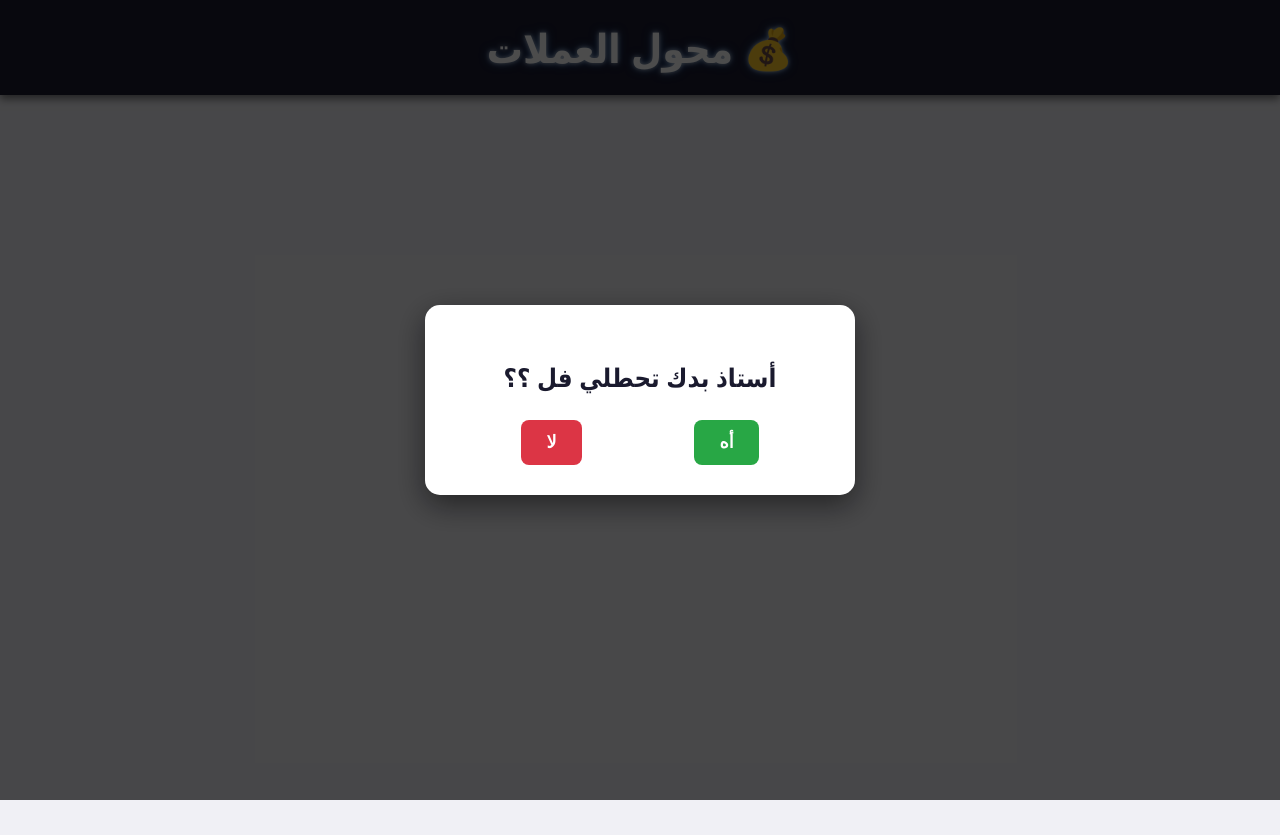
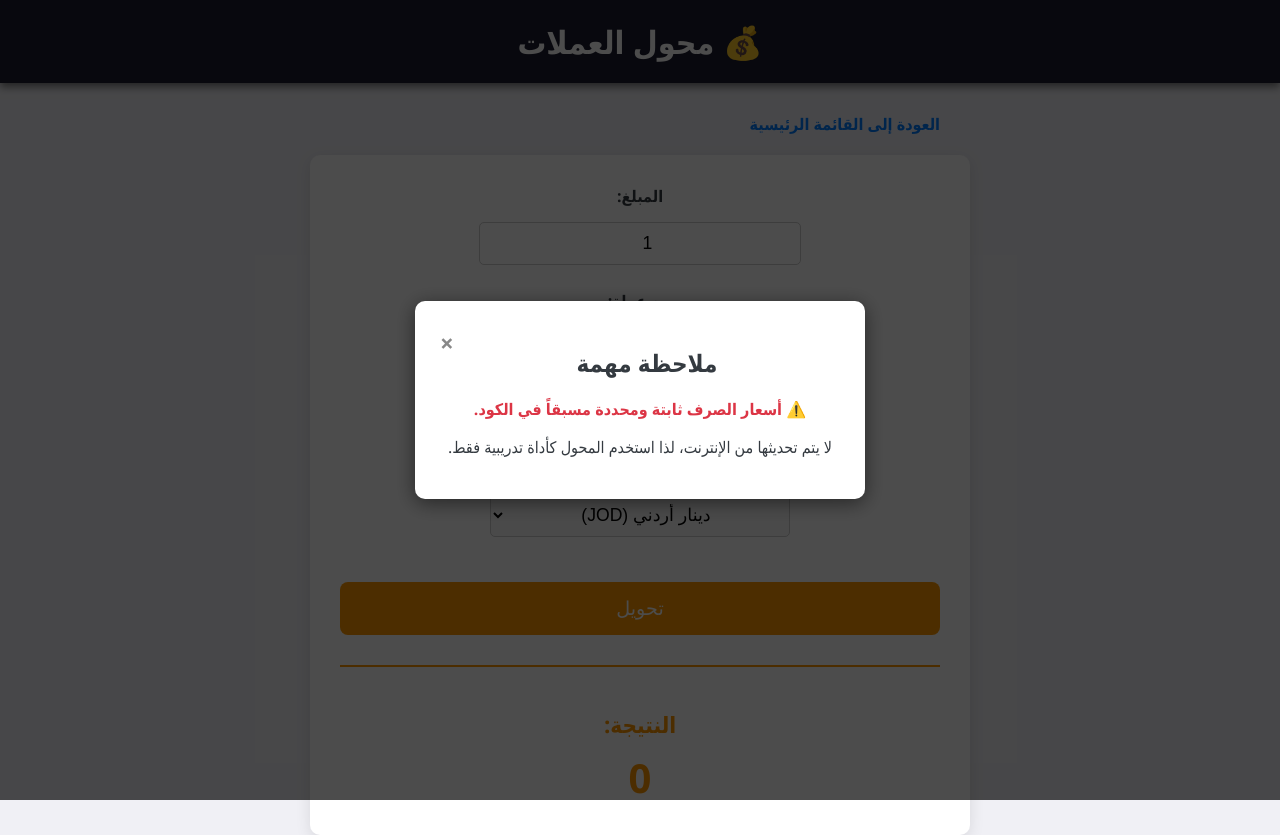
Before and after one commit to LJ1333/Lj, a plain HTML site: page currency_converter.html in a window 1280 px wide. Before the commit the page ends 800 px from the top, so only its background shows below. Drawn offline with Linux system fonts and the light colour scheme.

Commit message:
Update currency_converter.html

```diff
--- a/currency_converter.html
+++ b/currency_converter.html
@@ -6,13 +6,13 @@
     <title>محول العملات - ليث</title>
     <style>
         /* ------------------------------------- */
-        /* 1. التنسيقات العامة المدمجة (يفترض أنها من styles.css) */
+        /* التنسيقات العامة */
         /* ------------------------------------- */
 
         /* المتغيرات (Variables) - افتراضية */
         :root {
             --primary-color: #007bff;        /* أزرق ساطع */
-            --secondary-color: #28a745;      /* أخضر */
+            --secondary-color: #ff9800;      /* برتقالي/ذهبي للمحول */
             --background-light: #f0f0f5;     /* خلفية فاتحة جداً */
             --text-dark: #343a40;            /* نص داكن */
             --header-bg-color: #1a1a2e;       /* لون خلفية الشريط العلوي (داكن عميق) */
@@ -28,7 +28,7 @@
             align-items: center;
             min-height: 100vh;
             flex-direction: column;
-            width: 100%;
+            color: var(--text-dark);
         }
 
         .main-header {
@@ -43,69 +43,125 @@
 
         .main-header h1 {
             margin: 0;
-            font-size: 2.5rem;
-            text-shadow: 0 0 5px rgba(255, 255, 255, 0.8),
-                         0 0 10px rgba(0, 123, 255, 0.5);
-            color: #fff;
+            font-size: 2rem;
         }
 
         .back-link {
             margin-bottom: 20px;
             text-decoration: none;
             color: var(--primary-color);
-            font-size: 1.1rem;
+            font-size: 1rem;
             font-weight: bold;
             transition: color 0.3s;
-            display: block; /* لضمان أخذ سطر جديد داخل الحاوية */
+            display: block;
             text-align: right;
+            width: 90%;
+            max-width: 600px;
         }
         .back-link:hover {
-            color: #0056b3; /* لون أغمق للهوفر */
+            color: #0056b3;
         }
 
-
-        /* ------------------------------------- */
-        /* 2. تنسيقات محول العملات الأساسية */
-        /* ------------------------------------- */
-        .unit-converter-container {
-            display: none; /* إخفاء المحول حتى يتم النقر على "أكمل" */
-            max-width: 500px;
+        .container {
+            max-width: 600px;
             width: 90%;
-            padding: 20px;
+            padding: 30px;
             background-color: white;
             border-radius: 10px;
             box-shadow: 0 4px 15px rgba(0, 0, 0, 0.1);
-            margin: 20px auto; /* إضافة margin auto لضمان التمركز الأفقي عند عرضه */
+            text-align: center;
         }
 
-        .converter-input, .converter-select {
-            width: 100%;
+        /* ------------------------------------- */
+        /* تنسيقات محول العملات */
+        /* ------------------------------------- */
+
+        .input-group {
+            margin-bottom: 25px;
+            display: flex;
+            flex-direction: column;
+            gap: 10px;
+            align-items: center;
+        }
+
+        .input-group label {
+            font-weight: bold;
+            color: var(--text-dark);
+            margin-bottom: 5px;
+        }
+
+        .currency-input, .currency-select {
             padding: 10px;
             border: 1px solid #ccc;
             border-radius: 5px;
-            box-sizing: border-box;
-            font-size: 1rem;
-            margin-top: 5px;
-            margin-bottom: 10px;
+            font-size: 1.1rem;
+            width: 100%;
+            max-width: 300px;
+            text-align: center;
         }
 
-        .result-box {
+        .currency-select {
+            cursor: pointer;
+            background-color: #f9f9f9;
+        }
+
+        .result-section {
+            margin-top: 30px;
+            border-top: 2px solid var(--secondary-color);
+            padding-top: 20px;
+        }
+
+        .result-section h3 {
+            color: var(--secondary-color);
+            margin-bottom: 10px;
+            font-size: 1.4rem;
+        }
+
+        .result-value {
+            font-size: 2.5rem;
+            font-weight: bold;
+            color: var(--secondary-color);
+            display: block;
+        }
+
+        .convert-button {
+            padding: 15px 30px;
+            background-color: var(--secondary-color);
+            color: white;
+            border: none;
+            border-radius: 8px;
+            font-size: 1.2rem;
+            cursor: pointer;
+            transition: background-color 0.3s;
             margin-top: 20px;
-            padding: 15px;
-            background-color: #e6f7ff;
-            border: 1px solid #91d5ff;
-            border-radius: 5px;
-            text-align: center;
-            font-size: 1.2rem;
-            font-weight: bold;
+            width: 100%;
+        }
+
+        .convert-button:hover {
+            background-color: #e68900;
+        }
+
+        .swap-button {
+            background: none;
+            border: none;
+            color: var(--primary-color);
+            font-size: 1.5rem;
+            margin: 15px 0;
+            cursor: pointer;
+            transition: color 0.3s, transform 0.3s;
+        }
+
+        .swap-button:hover {
             color: #0056b3;
+            transform: rotate(180deg);
         }
 
         /* ------------------------------------- */
-        /* 3. تنسيقات النوافذ المنبثقة (Modal) */
+        /* تنسيقات الـ Modal (ملاحظة تحديث الأسعار) */
         /* ------------------------------------- */
+
         .modal-overlay {
-            display: flex;
+            display: none;
             position: fixed;
             top: 0;
             left: 0;
@@ -118,77 +174,21 @@
         }
 
         .modal-box {
-            background-color: #fff;
-            padding: 30px 40px;
-            border-radius: 15px;
-            box-shadow: 0 10px 30px rgba(0, 0, 0, 0.5);
+            background-color: white;
+            padding: 25px;
+            border-radius: 10px;
+            width: 90%;
+            max-width: 400px;
             text-align: center;
-            width: 90%;
-            max-width: 350px;
+            box-shadow: 0 4px 20px rgba(0, 0, 0, 0.5);
         }
 
-        .modal-box p {
-            font-size: 1.6rem;
+        .close-btn {
+            float: left;
+            font-size: 1.5rem;
             font-weight: bold;
-            color: #1a1a2e;
-            margin-bottom: 25px;
-        }
-
-        .button-group {
-            display: flex;
-            justify-content: space-around;
-            margin-top: 20px;
-        }
-
-        .modal-button {
-            padding: 12px 25px;
-            border: none;
-            border-radius: 8px;
-            font-size: 1.1rem;
             cursor: pointer;
-            transition: background-color 0.3s;
-            font-weight: bold;
-            text-decoration: none;
-            display: inline-block;
-        }
-
-        /* زر "أه" */
-        .button-yes {
-            background-color: #28a745; /* أخضر */
-            color: white;
-        }
-        .button-yes:hover {
-            background-color: #1e7e34;
-        }
-
-        /* زر "لا" */
-        .button-no {
-            background-color: #dc3545; /* أحمر */
-            color: white;
-        }
-        .button-no:hover {
-            background-color: #c82333;
-        }
-
-        /* زر "أكمل" (للنافذة الإيجابية) */
-        .button-continue {
-            background-color: #007bff;
-            color: white;
-            width: 100%;
-        }
-        .button-continue:hover {
-            background-color: #0056b3;
-        }
-
-        /* زر العودة للقائمة (للنافذة السلبية) */
-        .button-return-home {
-            background-color: #007bff; /* أزرق موحد */
-            color: white;
-            width: 100%;
-            padding: 12px 0;
-        }
-        .button-return-home:hover {
-            background-color: #0056b3;
+            color: #888;
         }
     </style>
 </head>
@@ -197,134 +197,95 @@
         <h1>💰 محول العملات</h1>
     </header>
 
-    <div id="checkModal" class="modal-overlay" style="display: none;">
-        <div class="modal-box">
-            <p>أستاذ بدك تحطلي فل ؟؟</p>
-            <div class="button-group">
-                <button class="modal-button button-yes" onclick="showAffirmativeModal()">أه</button>
-                <button class="modal-button button-no" onclick="showNegativeModal()">لا</button>
-            </div>
+    <a href="index.html" class="back-link">العودة إلى القائمة الرئيسية</a>
+
+    <div class="container">
+
+        <div class="input-group">
+            <label for="currencyInput">المبلغ:</label>
+            <input type="number" id="currencyInput" class="currency-input" placeholder="أدخل المبلغ" value="1" min="0">
+        </div>
+
+        <div class="input-group">
+            <label for="fromCurrency">من عملة:</label>
+            <select id="fromCurrency" class="currency-select"></select>
+        </div>
+
+        <button class="swap-button" onclick="swapCurrencies()">🔄</button>
+
+        <div class="input-group">
+            <label for="toCurrency">إلى عملة:</label>
+            <select id="toCurrency" class="currency-select"></select>
+        </div>
+
+        <button class="convert-button" onclick="convertCurrency()">
+            تحويل
+        </button>
+
+        <div class="result-section">
+            <h3>النتيجة:</h3>
+            <span id="currencyResultValue" class="result-value">0</span>
         </div>
     </div>
 
-    <div id="affirmativeModal" class="modal-overlay" style="display: none;">
+    <div id="checkModal" class="modal-overlay">
         <div class="modal-box">
-            <p style="color: #28a745;">ينصر دينك</p>
-            <button class="modal-button button-continue" onclick="continueToConverter()">أكمل</button>
+            <span class="close-btn" onclick="closeCheckModal()">&times;</span>
+            <h2>ملاحظة مهمة</h2>
+            <p style="color: #dc3545; font-weight: bold;">⚠️ أسعار الصرف ثابتة ومحددة مسبقاً في الكود.</p>
+            <p>لا يتم تحديثها من الإنترنت، لذا استخدم المحول كأداة تدريبية فقط.</p>
         </div>
     </div>
 
-    <div id="negativeModal" class="modal-overlay" style="display: none;">
-        <div class="modal-box">
-            <p style="color: #dc3545;">إذا هيك مش مكمل</p>
-            <button class="modal-button button-return-home" onclick="returnToHome()">العودة للقائمة الرئيسية</button>
-        </div>
-    </div>
-
-    <div class="container unit-converter-container" id="converterContainer">
-        <a href="index.html" class="back-link">العودة إلى القائمة الرئيسية</a>
-
-        <label for="currencyInputValue" style="font-weight: bold; margin-bottom: 5px;">المبلغ المراد تحويله:</label>
-        <input type="number" id="currencyInputValue" value="100" placeholder="أدخل المبلغ" class="converter-input" oninput="convertCurrency()">
-
-        <label for="fromCurrency" style="font-weight: bold; margin-top: 15px; margin-bottom: 5px;">من عملة:</label>
-        <select id="fromCurrency" class="converter-select" onchange="convertCurrency()"></select>
-
-        <label for="toCurrency" style="font-weight: bold; margin-top: 15px; margin-bottom: 5px;">إلى عملة:</label>
-        <select id="toCurrency" class="converter-select" onchange="convertCurrency()"></select>
-
-        <div class="result-box">
-            <label style="font-weight: bold;">النتيجة:</label>
-            <span id="currencyResultValue">0</span>
-        </div>
-
-    <p style="text-align: center; margin-top: 20px; font-size: 0.9rem; font-weight: bold; color: #dc3545;">
-    ⚠️ **ملاحظة هامة:** هذه الأسعار **تقريبية وثابتة** ولا تمثل أسعار الصرف الحقيقية اللحظية.
-    </p>
-    </div>
 
     <script>
+        // قاعدة بيانات أسعار الصرف مقابل الدولار الأمريكي (USD)
+        // (افتراضية لأغراض التدريب)
         const exchangeRates = {
-            // الأسعار بالنسبة للدولار الأمريكي (USD = 1) - أسعار تقريبية وثابتة
-            "USD": 1, "EUR": 0.93, "GBP": 0.81, "JPY": 150.00, "CAD": 1.36, "AUD": 1.55, "CHF": 0.91,
-            "CNY": 7.20, "INR": 83.00, "BRL": 5.15, "ZAR": 18.50, "RUB": 92.50, "SAR": 3.75,
-            "AED": 3.67, "KWD": 0.31, "QAR": 3.64, "OMR": 0.38, "BHD": 0.38, "JOD": 0.71,
-            "EGP": 30.85, "DZD": 135.00, "LYD": 4.80, "TND": 3.10, "MAD": 10.02, "SYP": 13500,
-            "IQD": 1310, "YER": 250.00, "SEK": 10.90, "NOK": 10.60, "DKK": 6.90, "PLN": 4.05,
-            "HUF": 360.00, "CZK": 23.00, "KRW": 1380.00, "IDR": 16000.00, "MYR": 4.70,
-            "THB": 36.50, "PHP": 58.00, "HKD": 7.80, "SGD": 1.36, "MXN": 17.50, "ARS": 870.00,
-            "CLP": 950.00, "NGN": 1500.00, "KES": 130.00, "NZD": 1.68, "TRY": 32.00
+            'USD': 1.0000,
+            'JOD': 0.7090, // الدينار الأردني
+            'EUR': 0.9200, // اليورو
+            'GBP': 0.8000, // الجنيه الاسترليني
+            'SAR': 3.7500, // الريال السعودي
+            'AED': 3.6700, // الدرهم الإماراتي
+            'EGP': 47.7000, // الجنيه المصري
+            'JPY': 155.000, // الين الياباني
+            'CAD': 1.3600, // الدولار الكندي
+            'AUD': 1.5000, // الدولار الأسترالي
         };
 
-        const currencyDisplayNames = {
-            // أسماء العملات
-            "USD": "دولار أمريكي (USD)", "EUR": "يورو (EUR)", "GBP": "جنيه استرليني (GBP)",
-            "JPY": "ين ياباني (JPY)", "CAD": "دولار كندي (CAD)", "AUD": "دولار أسترالي (AUD)",
-            "CHF": "فرنك سويسري (CHF)", "CNY": "يوان صيني (CNY)", "INR": "روبية هندية (INR)",
-            "BRL": "ريال برازيلي (BRL)", "ZAR": "راند جنوب أفريقي (ZAR)", "RUB": "روبل روسي (RUB)",
-            "SAR": "ريال سعودي (SAR)", "AED": "درهم إماراتي (AED)", "KWD": "دينار كويتي (KWD)",
-            "QAR": "ريال قطري (QAR)", "OMR": "ريال عماني (OMR)", "BHD": "دينار بحريني (BHD)",
-            "JOD": "دينار أردني (JOD)", "EGP": "جنيه مصري (EGP)", "DZD": "دينار جزائري (DZD)",
-            "LYD": "دينار ليبي (LYD)", "TND": "دينار تونسي (TND)", "MAD": "درهم مغربي (MAD)",
-            "SYP": "ليرة سورية (SYP)", "IQD": "دينار عراقي (IQD)", "YER": "ريال يمني (YER)",
-            "SEK": "كرونة سويدية (SEK)", "NOK": "كرونة نرويجية (NOK)", "DKK": "كرونة دنماركية (DKK)",
-            "PLN": "زلوتي بولندي (PLN)", "HUF": "فورنت هنغاري (HUF)", "CZK": "كرونة تشيكية (CZK)",
-            "KRW": "وون كوري جنوبي (KRW)", "IDR": "روبية إندونيسية (IDR)", "MYR": "رينغيت ماليزي (MYR)",
-            "THB": "بات تايلاندي (THB)", "PHP": "بيزو فلبيني (PHP)", "HKD": "دولار هونغ كونغ (HKD)",
-            "SGD": "دولار سنغافوري (SGD)", "MXN": "بيزو مكسيكي (MXN)", "ARS": "بيزو أرجنتيني (ARS)",
-            "CLP": "بيزو تشيلي (CLP)", "NGN": "نايرا نيجيري (NGN)", "KES": "شلن كيني (KES)",
-            "NZD": "دولار نيوزيلندي (NZD)", "TRY": "ليرة تركية (TRY)"
+        const currencyNames = {
+            'USD': 'دولار أمريكي (USD)',
+            'JOD': 'دينار أردني (JOD)',
+            'EUR': 'يورو (EUR)',
+            'GBP': 'جنيه استرليني (GBP)',
+            'SAR': 'ريال سعودي (SAR)',
+            'AED': 'درهم إماراتي (AED)',
+            'EGP': 'جنيه مصري (EGP)',
+            'JPY': 'ين ياباني (JPY)',
+            'CAD': 'دولار كندي (CAD)',
+            'AUD': 'دولار أسترالي (AUD)',
         };
 
         const fromCurrencySelect = document.getElementById('fromCurrency');
         const toCurrencySelect = document.getElementById('toCurrency');
-        const currencyInputValue = document.getElementById('currencyInputValue');
+        const currencyInputValue = document.getElementById('currencyInput');
         const currencyResultValue = document.getElementById('currencyResultValue');
-
-        // *************** متغيرات النوافذ المنبثقة ***************
         const checkModal = document.getElementById('checkModal');
-        const affirmativeModal = document.getElementById('affirmativeModal');
-        const negativeModal = document.getElementById('negativeModal');
-        const converterContainer = document.getElementById('converterContainer');
 
 
-        // *************** وظائف النوافذ المنبثقة والتحكم ***************
-
-        function openCheckModal() {
-            checkModal.style.display = 'flex';
-        }
-
-        function showAffirmativeModal() {
-            checkModal.style.display = 'none'; // إخفاء الأولى
-            affirmativeModal.style.display = 'flex'; // إظهار ينصر دينك
-        }
-
-        function showNegativeModal() {
-            checkModal.style.display = 'none'; // إخفاء الأولى
-            negativeModal.style.display = 'flex'; // إظهار مش مكمل
-        }
-
-        function continueToConverter() {
-            affirmativeModal.style.display = 'none'; // إخفاء ينصر دينك
-            converterContainer.style.display = 'block'; // إظهار المحول
-            populateCurrencies(); // تهيئة المحول
-            convertCurrency(); // تشغيل الحساب الافتراضي
-        }
-
-        function returnToHome() {
-            // توجيه المستخدم للقائمة الرئيسية
-            window.location.href = 'index.html';
-        }
-
-
-        // *************** وظائف المحول الأصلية ***************
+        // -------------------------------------
+        // وظائف المحول
+        // -------------------------------------
 
         function populateCurrencies() {
+            // مسح الخيارات القديمة
             fromCurrencySelect.innerHTML = '';
             toCurrencySelect.innerHTML = '';
 
+            // إضافة الخيارات الجديدة
             for (const code in exchangeRates) {
-                const name = currencyDisplayNames[code] || code;
+                const name = currencyNames[code] || code;
 
                 const fromOption = document.createElement('option');
                 fromOption.value = code;
@@ -339,7 +300,14 @@
 
             // تعيين القيم الافتراضية
             fromCurrencySelect.value = 'USD';
-            toCurrencySelect.value = 'JOD'; // تعديل افتراضي إلى الدينار الأردني
+            toCurrencySelect.value = 'JOD';
+        }
+
+        function swapCurrencies() {
+            const temp = fromCurrencySelect.value;
+            fromCurrencySelect.value = toCurrencySelect.value;
+            toCurrencySelect.value = temp;
+            convertCurrency(); // إعادة الحساب بعد التبديل
         }
 
         function convertCurrency() {
@@ -347,6 +315,7 @@
             const toCode = toCurrencySelect.value;
             let value = parseFloat(currencyInputValue.value);
 
+            // التحقق من صحة الإدخال
             if (isNaN(value) || value < 0) {
                 currencyResultValue.textContent = '0';
                 return;
@@ -354,14 +323,28 @@
 
             // 1. التحويل إلى الدولار (العملة المرجعية)
             const valueInUSD = value / exchangeRates[fromCode];
+
             // 2. التحويل من الدولار إلى العملة المطلوبة
             const finalResult = valueInUSD * exchangeRates[toCode];
 
             currencyResultValue.textContent = finalResult.toFixed(4);
         }
 
+        // -------------------------------------
+        // وظائف الـ Modal
+        // -------------------------------------
+
+        function openCheckModal() {
+            checkModal.style.display = 'flex';
+        }
+
+        function closeCheckModal() {
+            checkModal.style.display = 'none';
+        }
+
         // تهيئة محول العملات عند تحميل الصفحة
         window.onload = function() {
+            populateCurrencies();
             openCheckModal();
         };
     </script>
```
